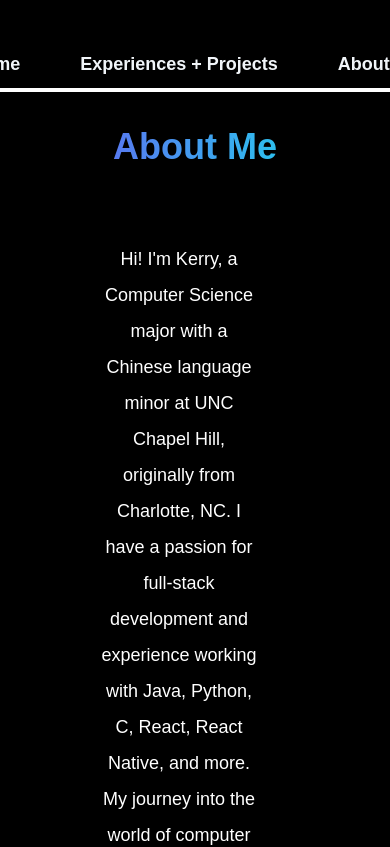
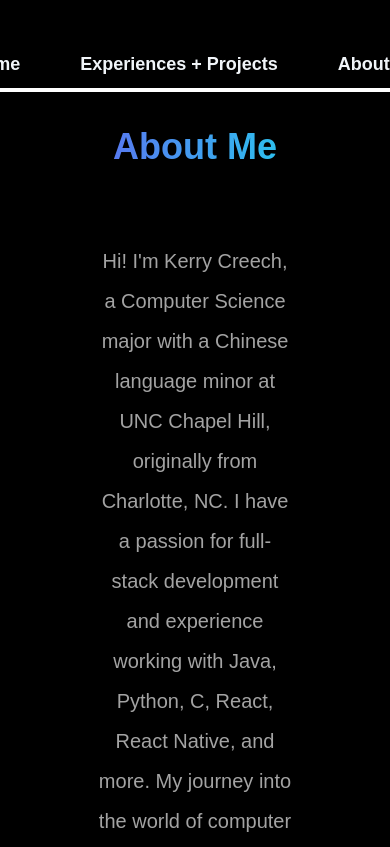
Before and after one commit to kwcreech/personalportfolio_v3, a Next.js app: page /about in a window 390 px wide. Shown: the top 847 px of the page. Built offline with nearby package versions, Linux system fonts and the light colour scheme.

Commit message:
Change text styling

```diff
--- a/src/app/about/page.tsx
+++ b/src/app/about/page.tsx
@@ -12,8 +12,8 @@ export default function About() {
         <div className="flex flex-col my-8 mx-16">
             <h1 className="text-center bg-clip-text text-transparent bg-gradient-to-r from-indigo-500 to-cyan-400 text-4xl font-extrabold mb-10 leading-tight">About Me</h1>
             <div className="flex flex-col md:flex-row text-center items-center mb-16">
-                <p className="text-white text-lg leading-loose mr-8 mb-8 p-8">
-                    Hi! I&apos;m Kerry, a Computer Science major with a Chinese language minor at UNC Chapel Hill, originally from Charlotte, NC.
+                <p className="text-neutral-400 text-xl leading-loose md:mr-8 mb-8 p-8">
+                    Hi! I&apos;m Kerry Creech, a Computer Science major with a Chinese language minor at UNC Chapel Hill, originally from Charlotte, NC.
                     I have a passion for full-stack development and experience working with Java, Python, C, React, React Native, and more.
                     My journey into the world of computer science began back in 7th grade when I joined my school&apos;s coding club and first explored
                     front-end development with HTML and CSS. Since then, my fascination with coding and development has only grown!
@@ -26,7 +26,7 @@ export default function About() {
                     className="max-w-full h-auto object-contain"
                 />
             </div>
-            <div className="flex flex-col-reverse items-center md:flex-row">
+            <div className="flex flex-col-reverse items-center text-center md:flex-row">
                 <Carousel className="w-full max-w-sm">
                     <CarouselContent>
                         <CarouselItem className="flex justify-center">
@@ -51,7 +51,7 @@ export default function About() {
                     <CarouselPrevious />
                     <CarouselNext />
                 </Carousel>
-                <p className="text-white text-lg leading-loose ml-16 mb-8 p-8">
+                <p className="text-neutral-400 text-xl leading-loose md:ml-16 mb-8 p-8">
                     Outside of the tech world, I&apos;m a competitive speedcuber, where the goal is to solve a Rubik&apos;s Cube as quickly as possible.
                     I started my journey in 2016 and have since achieved some remarkable milestones, with my proudest being crowned the 2022 FMC North American Champion.
                     In addition, I currently rank 1st in North Carolina with a personal best of 5.11 seconds for solving the cube!
--- a/src/app/experiences/page.tsx
+++ b/src/app/experiences/page.tsx
@@ -32,7 +32,7 @@ export default function Experiences() {
     return (
         <div className="flex flex-col m-8 dark">
             <div>
-                <h1 className="text-center bg-clip-text text-transparent bg-gradient-to-r from-indigo-500 to-cyan-400 text-4xl font-extrabold mb-5 leading-tight">Experiences</h1>
+                <h1 className="text-center bg-clip-text text-transparent bg-gradient-to-r from-indigo-500 to-cyan-400 text-4xl font-extrabold mb-10 leading-tight">Experiences</h1>
                 <div className="flex flex-wrap justify-center gap-8 mb-16">
                     {experiencesList.map((experience) =>
                         <ExperienceCard
@@ -47,7 +47,7 @@ export default function Experiences() {
                 </div>
             </div>
             <div>
-                <h1 className="text-center bg-clip-text text-transparent bg-gradient-to-r from-indigo-500 to-cyan-400 text-4xl font-extrabold mb-5 leading-tight">Projects</h1>
+                <h1 className="text-center bg-clip-text text-transparent bg-gradient-to-r from-indigo-500 to-cyan-400 text-4xl font-extrabold mb-10 leading-tight">Projects</h1>
                 <div className="flex flex-wrap justify-center gap-8 mb-16">
                     {projectsList.map((project) =>
                         <ProjectCard
```
